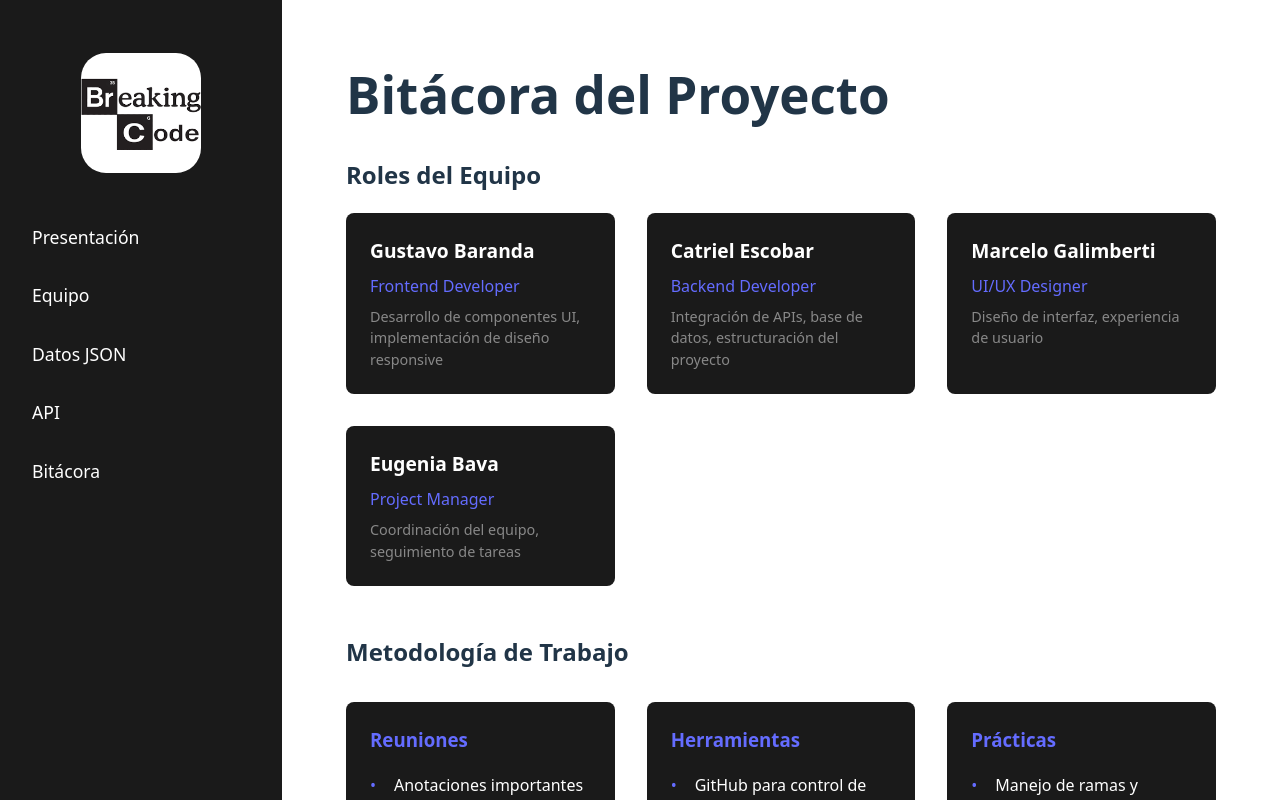
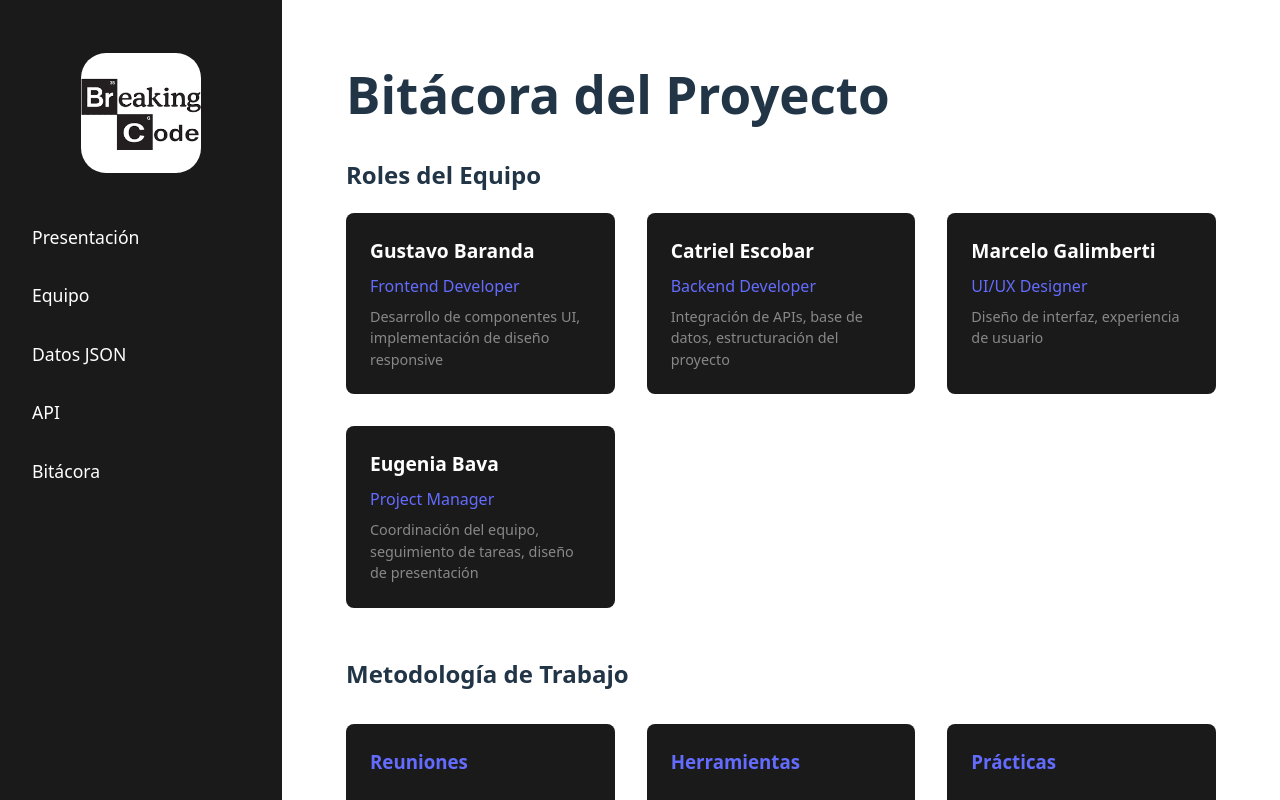
Before and after one commit to MaEugeniaB/TP_1_FrontEnd, a React (Vite) app: page /bitacora in a window 1280 px wide. Shown: the top 800 px of the page. Built offline with nearby package versions, Linux system fonts and the light colour scheme.

Commit message:
retoques

```diff
--- a/src/components/Bitacora/Bitacora.jsx
+++ b/src/components/Bitacora/Bitacora.jsx
@@ -22,7 +22,7 @@ const Bitacora = () => {
     {
       name: "Eugenia Bava",
       role: "Project Manager",
-      responsibilities: "Coordinación del equipo, seguimiento de tareas",
+      responsibilities: "Coordinación del equipo, seguimiento de tareas, diseño de presentación",
     },
   ];
 
```
